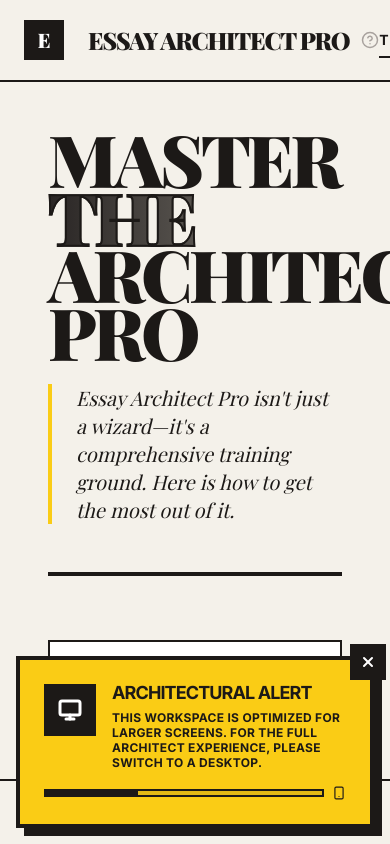
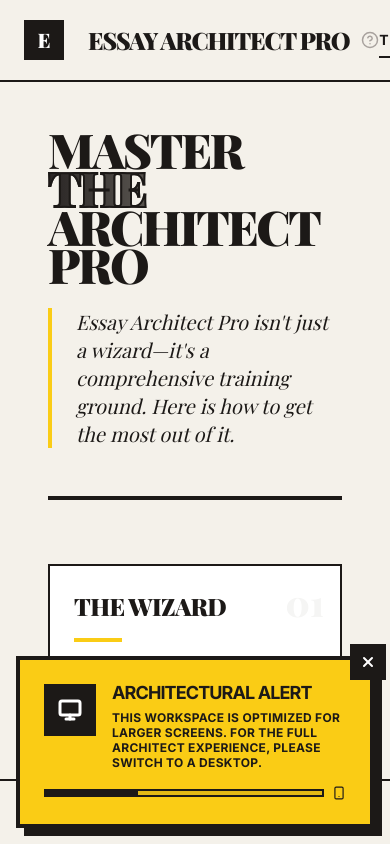
Before and after one commit to scuba3198/essay-architect-pro, a React (Vite) app: page / in a window 390 px wide. Built offline with nearby package versions, Linux system fonts and the light colour scheme; no server answers; the database is empty; a web font is replaced by a local one.

Commit message:
fix: adjust hero title size and feedback button position for mobile

```diff
--- a/src/App.jsx
+++ b/src/App.jsx
@@ -646,7 +646,7 @@ const App = () => {
                     <div className="h-full overflow-y-auto custom-scrollbar bg-[#f4f1ea] pb-28 md:pb-0">
                         <div className="max-w-7xl mx-auto p-12">
                             <div className="mb-16 border-b-4 border-stone-900 pb-12">
-                                <h2 className="text-7xl md:text-8xl font-black font-serif text-stone-900 mb-6 tracking-tighter leading-[0.8]">
+                                <h2 className="text-5xl sm:text-7xl md:text-8xl font-black font-serif text-stone-900 mb-6 tracking-tighter leading-[0.8]">
                                     MASTER <br />
                                     <span className="text-transparent bg-clip-text bg-gradient-to-r from-stone-800 to-stone-600" style={{ WebkitTextStroke: '2px #1c1917' }}>THE</span> <br />
                                     ARCHITECT PRO
--- a/src/components/FeedbackButton.jsx
+++ b/src/components/FeedbackButton.jsx
@@ -5,7 +5,7 @@ const FeedbackButton = ({ onClick }) => {
     return (
         <button
             onClick={onClick}
-            className="absolute bottom-24 md:bottom-0 left-6 z-[60] group flex items-center gap-2 bg-yellow-400 text-stone-900 border-2 border-stone-900 px-4 py-3 shadow-[4px_4px_0px_0px_rgba(28,25,23,1)] hover:shadow-none hover:translate-x-[2px] hover:translate-y-[2px] transition-all duration-200"
+            className="absolute bottom-20 md:bottom-0 left-6 z-[60] group flex items-center gap-2 bg-yellow-400 text-stone-900 border-2 border-stone-900 px-4 py-3 shadow-[4px_4px_0px_0px_rgba(28,25,23,1)] hover:shadow-none hover:translate-x-[2px] hover:translate-y-[2px] transition-all duration-200"
             title="Give Feedback"
         >
             <MessageSquarePlus size={20} className="group-hover:scale-110 transition-transform" />
```
